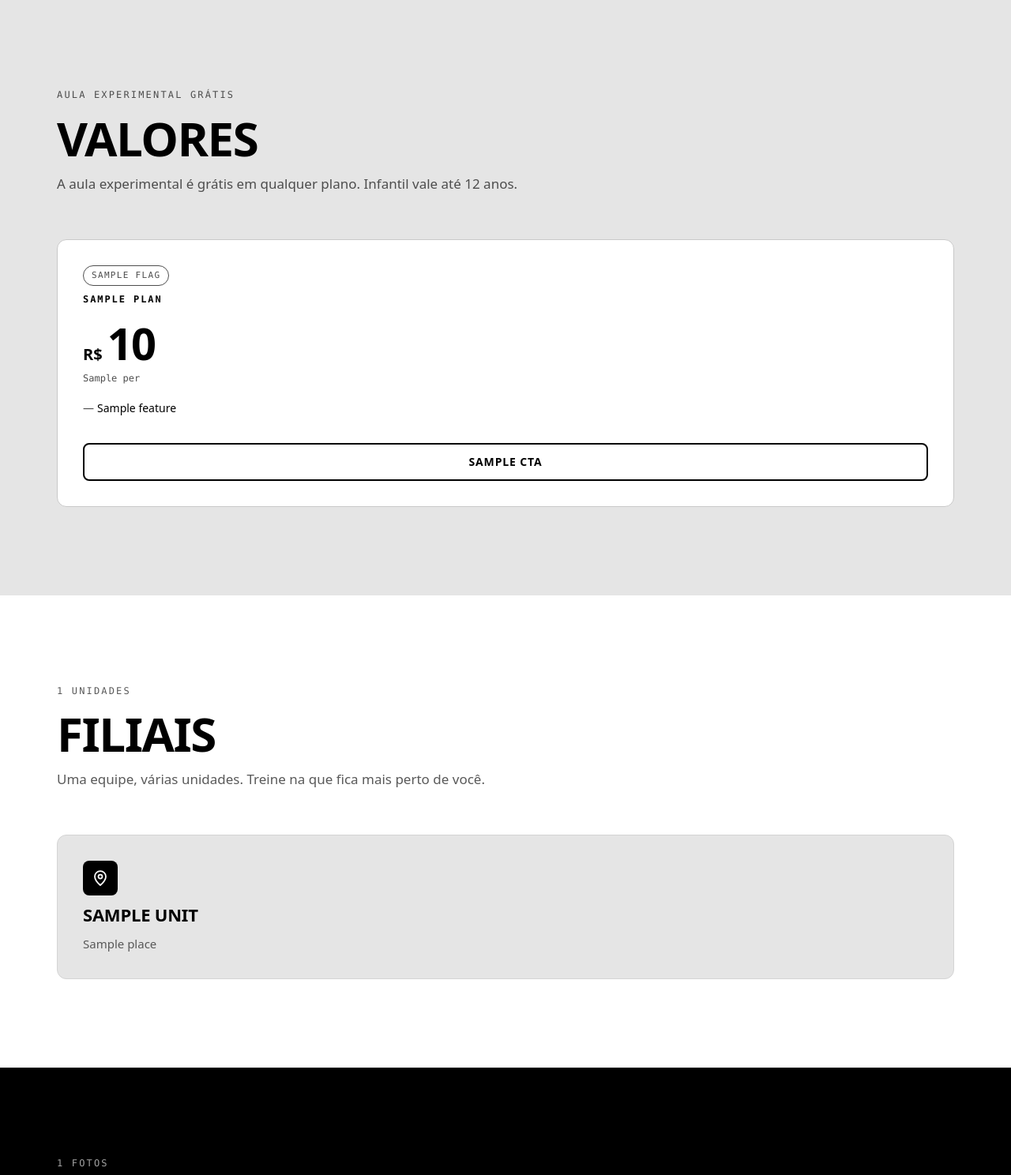
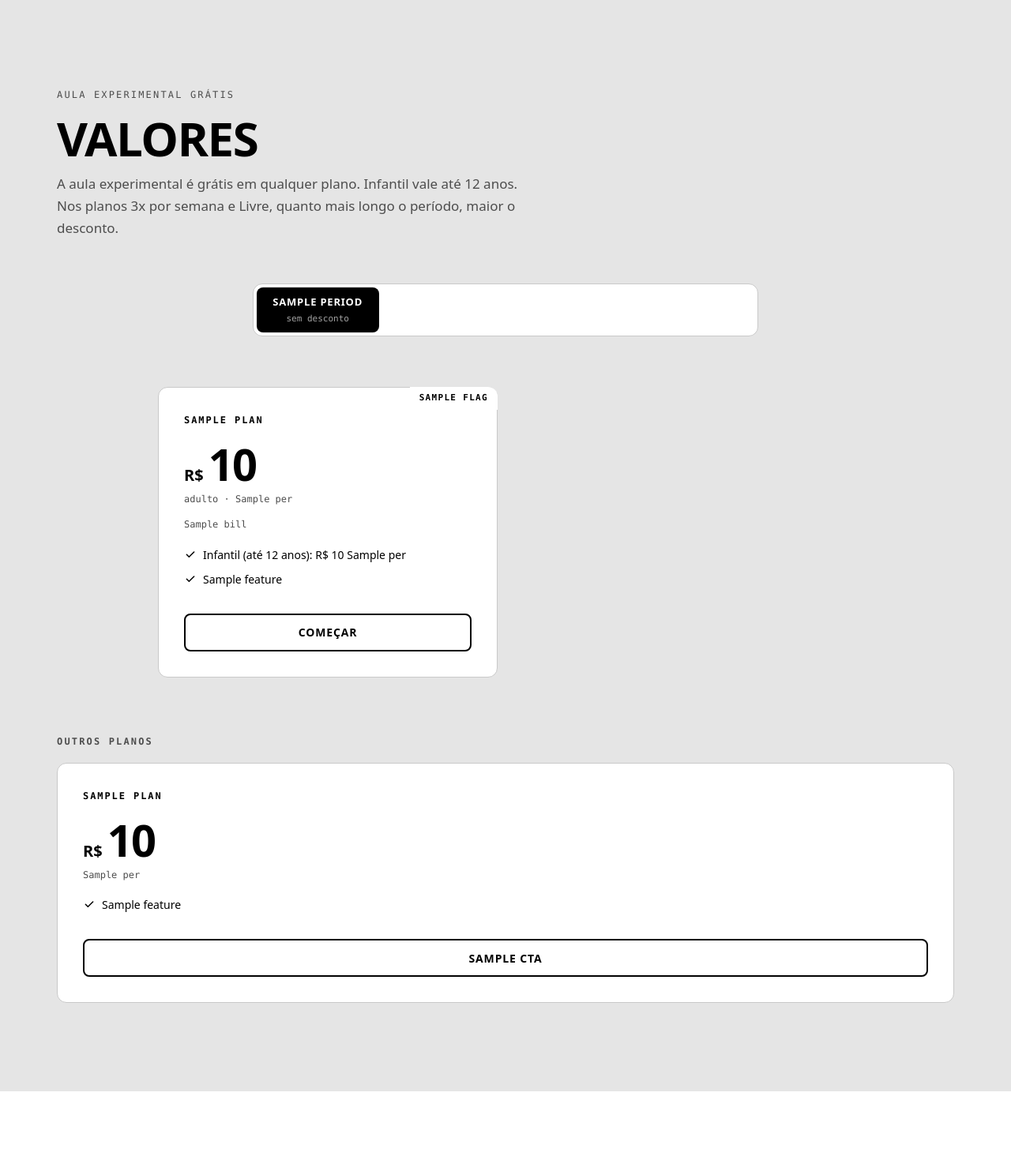
Before and after one commit to gustavoeguchi06-sys/CTAngeloMaximo, a Django app: template core/templates/core/index.html in a window 1280 px wide. Shown: the part 3625-5113 px from the top of the page at 79% size. Run offline with Django 5.2, Linux system fonts and the light colour scheme; the template is opened without the code that fills it: most values are stand-ins (such as "Sample title", 1, 10 or a date in 2020); grey boxes marked "Sample" are stand-in pictures.

Commit message:
Planos com seletor de período e remoção dos travessões

```diff
--- a/core/static/core/css/site.css
+++ b/core/static/core/css/site.css
@@ -1,4 +1,4 @@
-/* CT Angelo Maximo — identidade: preto, branco e cinza claro.
+/* CT Angelo Maximo: identidade: preto, branco e cinza claro.
    Estrutura: tokens → base → componentes → seções. Cada seção troca apenas as variáveis de tom
    (.tone-*); componentes só leem essas variáveis, então nenhum seletor desfaz o espaçamento de outro. */
 
@@ -238,11 +238,34 @@ button { font: inherit; color: inherit; }
 .plan__cur { font-size: 1.25rem; letter-spacing: 0; }
 .plan__per { margin-bottom: 8px; font-family: var(--font-mono); font-size: 0.75rem; color: var(--muted); }
 .plan__features { display: grid; gap: 8px; margin-bottom: 24px; font-size: 0.875rem; }
-.plan__features li { position: relative; padding-left: 18px; }
-.plan__features li::before { content: "—"; position: absolute; left: 0; color: var(--muted); }
+.plan__features li { position: relative; }
 .plan .btn { margin-top: auto; }
 .plan--featured { --fg: var(--white); --bg: var(--black); --muted: var(--gray-400); --line: var(--gray-800); background: var(--black); color: var(--white); border-color: var(--black); }
 .plan--featured .pill { border-color: var(--gray-400); }
+
+.plan { position: relative; }
+.plan__features li { display: flex; align-items: flex-start; gap: 8px; }
+.plan__features .icon { width: 1rem; height: 1rem; margin-top: 0.22em; color: var(--fg); stroke-width: 2.25; }
+.plan__bill { margin-top: -4px; margin-bottom: 8px; font-family: var(--font-mono); font-size: 0.75rem; color: var(--muted); }
+.plan__badge { position: absolute; top: -1px; right: -1px; padding: 5px 12px; background: var(--white); color: var(--black); border-top-right-radius: var(--radius); border-bottom-left-radius: var(--radius); font-family: var(--font-mono); font-size: 0.6875rem; font-weight: 700; letter-spacing: 0.12em; text-transform: uppercase; }
+.plan [data-price] { display: inline-block; min-width: 2ch; }
+.period { display: grid; grid-template-columns: repeat(4, minmax(0, 1fr)); gap: 4px; max-width: 640px; margin: 0 auto clamp(28px, 4vw, 44px); padding: 4px; background: var(--white); border: 1px solid var(--line); border-radius: var(--radius); }
+html:not(.js) .period { display: none; }
+.period__opt { display: grid; gap: 2px; justify-items: center; align-content: center; min-height: 56px; padding: 8px 6px; border: 0; border-radius: var(--radius-sm); background: transparent; color: var(--black); cursor: pointer; transition: background 0.2s var(--ease), color 0.2s var(--ease); }
+.period__opt:hover { background: var(--gray-100); }
+.period__opt[aria-checked="true"] { background: var(--black); color: var(--white); }
+.period__name { font-size: 0.8125rem; font-weight: 800; letter-spacing: 0.06em; text-transform: uppercase; }
+.period__save { font-family: var(--font-mono); font-size: 0.6875rem; color: var(--gray-600); white-space: nowrap; }
+.period__opt[aria-checked="true"] .period__save { color: var(--gray-400); }
+.plans-main { display: grid; gap: clamp(12px, 2vw, 20px); grid-template-columns: repeat(2, minmax(0, 1fr)); align-items: start; max-width: 880px; margin-inline: auto; }
+.plans-main .plan:not(.plan--featured) { margin-top: 20px; }
+.plans__sub { margin: clamp(48px, 7vw, 72px) 0 16px; }
+.confetti { position: fixed; inset: 0; z-index: 70; width: 100%; height: 100%; pointer-events: none; }
+@media (max-width: 639px) {
+  .plans-main { grid-template-columns: minmax(0, 1fr); }
+  .plans-main .plan:not(.plan--featured) { margin-top: 0; }
+}
+@media (max-width: 519px) { .period { grid-template-columns: repeat(2, minmax(0, 1fr)); } }
 
 /* ========== Galeria ========== */
 .gallery { display: grid; gap: clamp(8px, 1.5vw, 16px); grid-template-columns: repeat(auto-fill, minmax(min(100%, 240px), 1fr)); }
--- a/core/static/core/js/site.js
+++ b/core/static/core/js/site.js
@@ -109,6 +109,89 @@
     });
   }
 
+  /* Planos: período (mensal, trimestral, semestral, anual), preço animado e confete. */
+  var periodGroup = $('[data-period-group]');
+  if (periodGroup) {
+    var reduce = window.matchMedia('(prefers-reduced-motion: reduce)').matches;
+    var P = {};
+    JSON.parse(periodGroup.dataset.periods).forEach(function (p) { P[p.id] = { n: p.months, per: p.per, word: p.word, bill: p.bill }; });
+    var opts = $$('[data-period]', periodGroup);
+    var cards = $$('[data-period-plan]');
+    var brl = function (v) { return v.toLocaleString('pt-BR', { minimumFractionDigits: v % 1 ? 2 : 0, maximumFractionDigits: 2 }); };
+    var tween = function (el, to) {
+      var from = el._v == null ? to : el._v;
+      el._v = to;
+      cancelAnimationFrame(el._raf);
+      if (reduce || from === to) { el.textContent = brl(to); return; }
+      var start = performance.now();
+      var step = function (now) {
+        var t = Math.min((now - start) / 500, 1), e = 1 - Math.pow(1 - t, 3);
+        el.textContent = t < 1 ? brl(Math.round(from + (to - from) * e)) : brl(to);
+        if (t < 1) el._raf = requestAnimationFrame(step);
+      };
+      el._raf = requestAnimationFrame(step);
+    };
+    var confetti = function (origin, count) {
+      if (reduce) return;
+      var canvas = doc.createElement('canvas');
+      canvas.className = 'confetti';
+      doc.body.appendChild(canvas);
+      var dpr = window.devicePixelRatio || 1, ctx = canvas.getContext('2d');
+      canvas.width = innerWidth * dpr; canvas.height = innerHeight * dpr; ctx.scale(dpr, dpr);
+      var colors = ['#000000', '#262626', '#4d4d4d', '#a3a3a3'];
+      var parts = [];
+      for (var i = 0; i < count; i++) {
+        var ang = (-90 + (Math.random() - 0.5) * 60) * Math.PI / 180, sp = 8 + Math.random() * 8;
+        parts.push({ x: origin.x, y: origin.y, vx: Math.cos(ang) * sp, vy: Math.sin(ang) * sp, r: 2.5 + Math.random() * 2.5, c: colors[i % colors.length] });
+      }
+      var tick = 0;
+      var frame = function () {
+        tick++;
+        ctx.clearRect(0, 0, innerWidth, innerHeight);
+        ctx.globalAlpha = Math.max(0, 1 - tick / 110);
+        parts.forEach(function (p) {
+          p.vx *= 0.94; p.vy = p.vy * 0.94 + 0.6; p.x += p.vx; p.y += p.vy;
+          ctx.fillStyle = p.c; ctx.beginPath(); ctx.arc(p.x, p.y, p.r, 0, 6.2832); ctx.fill();
+        });
+        if (tick < 110) requestAnimationFrame(frame); else canvas.remove();
+      };
+      requestAnimationFrame(frame);
+    };
+    var currentPeriod = Object.keys(P)[0];
+    var apply = function (key, btn) {
+      var prevN = P[currentPeriod].n;
+      currentPeriod = key;
+      opts.forEach(function (o) { var on = o.dataset.period === key; o.setAttribute('aria-checked', String(on)); o.tabIndex = on ? 0 : -1; });
+      var p = P[key];
+      cards.forEach(function (card) {
+        var adult = JSON.parse(card.dataset.adult)[key], kid = JSON.parse(card.dataset.kid)[key];
+        tween($('[data-price]', card), adult);
+        $('[data-per]', card).textContent = p.per;
+        $('[data-bill]', card).textContent = p.n === 1 ? p.bill : 'equivale a R$ ' + brl(Math.round(adult / p.n * 100) / 100) + '/mês, ' + p.bill;
+        $('[data-kid]', card).textContent = brl(kid);
+        $('[data-kid-per]', card).textContent = p.per;
+        var cta = $('[data-cta]', card);
+        cta.href = cta.href.split('?')[0] + '?text=' + encodeURIComponent('Olá! Quero saber mais sobre o plano ' + card.dataset.name + ' ' + p.word + '.');
+      });
+      if (btn && p.n > prevN) {
+        var r = btn.getBoundingClientRect();
+        confetti({ x: r.left + r.width / 2, y: r.top + r.height / 2 }, 30 + p.n * 3);
+      }
+    };
+    cards.forEach(function (card) { $('[data-price]', card)._v = JSON.parse(card.dataset.adult)[currentPeriod]; });
+    opts.forEach(function (o, index) {
+      o.addEventListener('click', function () { if (o.dataset.period !== currentPeriod) apply(o.dataset.period, o); });
+      o.addEventListener('keydown', function (event) {
+        var stepK = (event.key === 'ArrowRight' || event.key === 'ArrowDown') ? 1 : (event.key === 'ArrowLeft' || event.key === 'ArrowUp') ? -1 : 0;
+        if (!stepK) return;
+        event.preventDefault();
+        var next = opts[(index + stepK + opts.length) % opts.length];
+        apply(next.dataset.period, next);
+        next.focus();
+      });
+    });
+  }
+
   /* Galeria: visualização ampliada. */
   var lightbox = $('[data-lightbox]');
   if (lightbox && typeof lightbox.showModal === 'function') {
--- a/core/templates/core/base.html
+++ b/core/templates/core/base.html
@@ -23,7 +23,7 @@
 
 <header class="nav tone-black" data-nav>
   <div class="container nav__inner">
-    <a class="brand" href="#inicio" aria-label="{{ contact.name }} — início">
+    <a class="brand" href="#inicio" aria-label="{{ contact.name }}, início">
       <img class="brand__mark" src="{% static 'core/logo-sm.png' %}" width="40" height="40" alt="">
       <span class="brand__name">{{ contact.name }}</span>
     </a>
@@ -47,7 +47,7 @@
 <footer class="footer tone-black">
   <div class="container footer__grid">
     <div class="footer__brand">
-      <a class="brand" href="#inicio" aria-label="{{ contact.name }} — voltar ao topo">
+      <a class="brand" href="#inicio" aria-label="{{ contact.name }}, voltar ao topo">
         <img class="brand__mark" src="{% static 'core/logo-sm.png' %}" width="40" height="40" alt="">
         <span class="brand__name">{{ contact.name }}</span>
       </a>
--- a/core/templates/core/index.html
+++ b/core/templates/core/index.html
@@ -25,7 +25,7 @@
       </ul>
     </div>
     {% if not hero_image %}
-    <img class="hero__mark" src="{% static 'core/logo.png' %}" width="420" height="420" alt="Logo {{ contact.name }} — Brazilian Jiu Jitsu">
+    <img class="hero__mark" src="{% static 'core/logo.png' %}" width="420" height="420" alt="Logo {{ contact.name }}, Brazilian Jiu Jitsu">
     {% endif %}
   </div>
 </section>
@@ -146,24 +146,40 @@
     <header class="section__head" data-reveal>
       <p class="eyebrow">Aula experimental grátis</p>
       <h2 class="h2" id="plans-title">Valores</h2>
-      <p class="lede">A aula experimental é grátis em qualquer plano. Infantil vale até 12 anos.</p>
+      <p class="lede">A aula experimental é grátis em qualquer plano. Infantil vale até 12 anos. Nos planos 3x por semana e Livre, quanto mais longo o período, maior o desconto.</p>
     </header>
+    <div class="period" role="radiogroup" aria-label="Período do plano" data-period-group data-periods='{{ periods_json }}' data-reveal>
+      {% for period in periods %}<button class="period__opt" type="button" role="radio" aria-checked="{% if forloop.first %}true{% else %}false{% endif %}" tabindex="{% if forloop.first %}0{% else %}-1{% endif %}" data-period="{{ period.id }}"><span class="period__name">{{ period.label }}</span><span class="period__save">{{ period.save|default:"sem desconto" }}</span></button>{% endfor %}
+    </div>
+    <ul class="plans-main" data-reveal-group>
+      {% for plan in period_plans %}
+      {% wa plan.message as plan_url %}
+      <li class="card plan{% if plan.featured %} plan--featured{% endif %}" data-reveal data-period-plan data-name="{{ plan.name }}" data-adult='{{ plan.adult_json }}' data-kid='{{ plan.kid_json }}'>
+        {% if plan.flag %}<span class="plan__badge">{{ plan.flag }}</span>{% endif %}
+        <h3 class="plan__name">{{ plan.name }}</h3>
+        <p class="plan__price"><span class="plan__cur">R$</span><span data-price>{{ plan.price }}</span></p>
+        <p class="plan__per">adulto · <span data-per>{{ periods.0.per }}</span></p>
+        <p class="plan__bill" data-bill>{{ periods.0.bill }}</p>
+        <ul class="plan__features">
+          <li>{% include "core/partials/icon.html" with name="check" cls="" %}<span>Infantil (até 12 anos): R$ <span data-kid>{{ plan.kid_price }}</span> <span data-kid-per>{{ periods.0.per }}</span></span></li>
+          <li>{% include "core/partials/icon.html" with name="check" cls="" %}<span>{{ plan.feature }}</span></li>
+        </ul>
+        <a class="btn btn--{% if plan.featured %}solid{% else %}ghost{% endif %}" data-cta href="{{ plan_url }}" target="_blank" rel="noopener"><span>Começar</span></a>
+      </li>
+      {% endfor %}
+    </ul>
+    <h3 class="plans__sub eyebrow">Outros planos</h3>
     <ul class="grid" data-reveal-group>
       {% for plan in plans %}
       {% wa plan.message as plan_url %}
-      <li class="card plan{% if plan.featured %} plan--featured{% endif %}" data-reveal>
-        {% if plan.flag %}<span class="pill">{{ plan.flag }}</span>{% endif %}
+      <li class="card plan" data-reveal>
         <h3 class="plan__name">{{ plan.name }}</h3>
         <p class="plan__price"><span class="plan__cur">R$</span>{{ plan.price }}</p>
         <p class="plan__per">{{ plan.per }}</p>
         <ul class="plan__features">
-          {% for feature in plan.features %}<li>{{ feature }}</li>{% endfor %}
+          {% for feature in plan.features %}<li>{% include "core/partials/icon.html" with name="check" cls="" %}<span>{{ feature }}</span></li>{% endfor %}
         </ul>
-        {% if plan.featured %}
-          {% include "core/partials/btn.html" with href=plan_url label=plan.cta external=True %}
-        {% else %}
-          {% include "core/partials/btn.html" with href=plan_url label=plan.cta variant="ghost" external=True %}
-        {% endif %}
+        {% include "core/partials/btn.html" with href=plan_url label=plan.cta variant="ghost" external=True %}
       </li>
       {% endfor %}
     </ul>
```
Also changed, not shown: Claude outputs/launch.json (added, +11 -0 lines), core/content.py (+49 -44 lines), core/views.py (+25 -0 lines).
